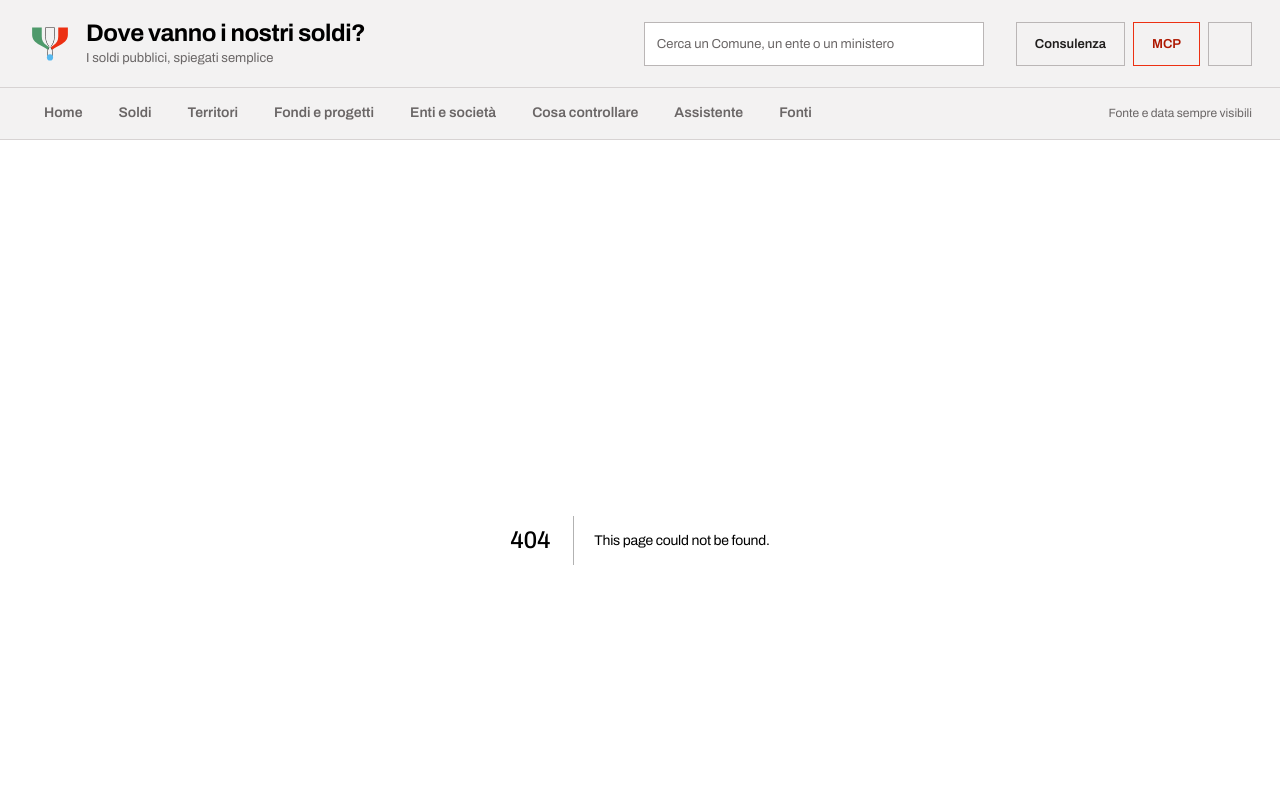
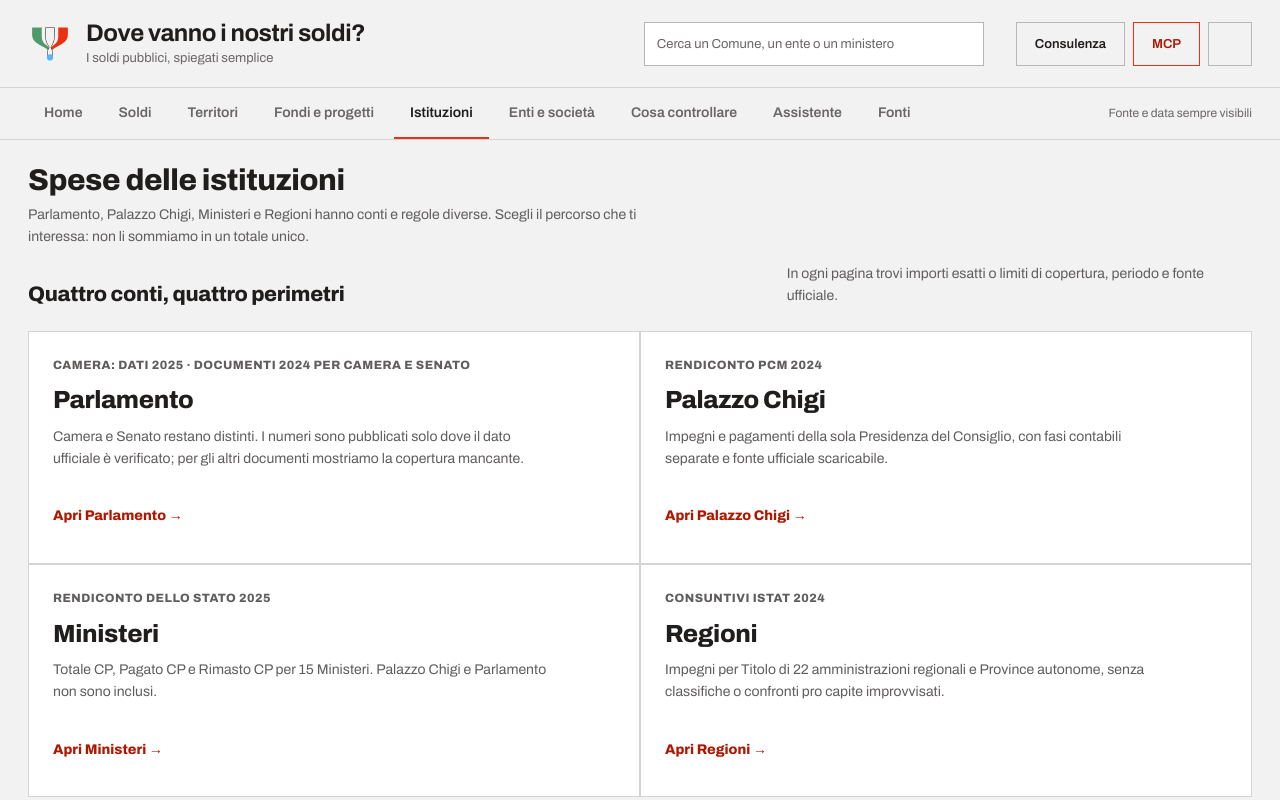
Before and after one commit to Elgabor/DoveVannoINostriSoldi, a Next.js app: page /istituzioni in a window 1280 px wide. Before the commit this address had no page. Shown: the top 800 px of the page. Built offline with nearby package versions, Linux system fonts and the light colour scheme; some icons are missing.

Commit message:
feat(ui): index institutional spending pages

```diff
--- /dev/null
+++ b/src/app/istituzioni/istituzioni.module.css
@@ -0,0 +1,68 @@
+.sectionHeader {
+  display: flex;
+  align-items: end;
+  justify-content: space-between;
+  gap: var(--space-6);
+  margin-block-end: var(--space-6);
+}
+
+.sectionHeader h2,
+.sectionHeader p {
+  margin: 0;
+}
+
+.sectionHeader p {
+  max-width: 58ch;
+  color: var(--color-neutral-700);
+}
+
+.grid {
+  display: grid;
+  grid-template-columns: repeat(2, minmax(0, 1fr));
+  gap: var(--space-5);
+  margin-block-end: var(--space-8);
+}
+
+.card {
+  display: flex;
+  flex-direction: column;
+  min-width: 0;
+  padding: var(--space-6);
+  border: 1px solid var(--color-neutral-300);
+  background: var(--color-raised);
+}
+
+.card > span {
+  color: var(--color-neutral-700);
+  font-size: 0.75rem;
+  font-weight: 800;
+  letter-spacing: 0.04em;
+  text-transform: uppercase;
+}
+
+.card h3 {
+  margin: var(--space-3) 0 0;
+  font-size: 1.55rem;
+}
+
+.card p {
+  max-width: 62ch;
+  margin: var(--space-3) 0 var(--space-6);
+  color: var(--color-neutral-700);
+}
+
+.card a {
+  width: fit-content;
+  min-height: 44px;
+  margin-block-start: auto;
+  padding-block: var(--space-3);
+  font-weight: 800;
+}
+
+@media (max-width: 760px) {
+  .sectionHeader,
+  .grid {
+    display: grid;
+    grid-template-columns: 1fr;
+  }
+}
--- /dev/null
+++ b/src/app/istituzioni/page.tsx
@@ -0,0 +1,81 @@
+import type { Metadata } from "next";
+import Link from "next/link";
+import styles from "./istituzioni.module.css";
+
+export const metadata: Metadata = {
+  title: "Spese delle istituzioni",
+  description:
+    "Quattro percorsi separati per Parlamento, Palazzo Chigi, Ministeri e Regioni, con periodo, perimetro e fonte visibili.",
+};
+
+const dossiers = [
+  {
+    href: "/parlamento",
+    title: "Parlamento",
+    period: "Camera: dati 2025 · documenti 2024 per Camera e Senato",
+    description:
+      "Camera e Senato restano distinti. I numeri sono pubblicati solo dove il dato ufficiale è verificato; per gli altri documenti mostriamo la copertura mancante.",
+  },
+  {
+    href: "/palazzo-chigi",
+    title: "Palazzo Chigi",
+    period: "Rendiconto PCM 2024",
+    description:
+      "Impegni e pagamenti della sola Presidenza del Consiglio, con fasi contabili separate e fonte ufficiale scaricabile.",
+  },
+  {
+    href: "/ministeri",
+    title: "Ministeri",
+    period: "Rendiconto dello Stato 2025",
+    description:
+      "Totale CP, Pagato CP e Rimasto CP per 15 Ministeri. Palazzo Chigi e Parlamento non sono inclusi.",
+  },
+  {
+    href: "/regioni",
+    title: "Regioni",
+    period: "Consuntivi Istat 2024",
+    description:
+      "Impegni per Titolo di 22 amministrazioni regionali e Province autonome, senza classifiche o confronti pro capite improvvisati.",
+  },
+] as const;
+
+export default function InstitutionsPage() {
+  return (
+    <main className="shell page">
+      <div className="page-intro">
+        <h1>Spese delle istituzioni</h1>
+        <p>
+          Parlamento, Palazzo Chigi, Ministeri e Regioni hanno conti e regole diverse.
+          Scegli il percorso che ti interessa: non li sommiamo in un totale unico.
+        </p>
+      </div>
+
+      <section aria-labelledby="percorsi-istituzionali">
+        <div className={styles.sectionHeader}>
+          <h2 id="percorsi-istituzionali">Quattro conti, quattro perimetri</h2>
+          <p>In ogni pagina trovi importi esatti o limiti di copertura, periodo e fonte ufficiale.</p>
+        </div>
+        <div className={styles.grid}>
+          {dossiers.map((dossier) => (
+            <article className={styles.card} key={dossier.href}>
+              <span>{dossier.period}</span>
+              <h3>{dossier.title}</h3>
+              <p>{dossier.description}</p>
+              <Link href={dossier.href} data-institution-link>
+                Apri {dossier.title} <span aria-hidden="true">→</span>
+              </Link>
+            </article>
+          ))}
+        </div>
+      </section>
+
+      <div className="notice">
+        <strong>Perché non c&apos;è un totale delle istituzioni</strong>
+        <p>
+          Periodi, perimetri e fasi contabili non coincidono. Sommarli produrrebbe un numero
+          fuorviante. I confronti restano dentro ogni fonte e solo tra grandezze compatibili.
+        </p>
+      </div>
+    </main>
+  );
+}
--- a/src/components/navigation.tsx
+++ b/src/components/navigation.tsx
@@ -11,9 +11,14 @@ import { REPO_URL } from "@/lib/site";
 
 const primary = [
   { href: "/", label: "Home" },
-  { href: "/spese", label: "Soldi", aliases: ["/stato", "/parlamento"] },
+  { href: "/spese", label: "Soldi", aliases: ["/stato"] },
   { href: "/territori", label: "Territori" },
   { href: "/coesione", label: "Fondi e progetti" },
+  {
+    href: "/istituzioni",
+    label: "Istituzioni",
+    aliases: ["/parlamento", "/palazzo-chigi", "/ministeri", "/regioni"],
+  },
   { href: "/enti", label: "Enti e società", aliases: ["/partecipazioni"] },
   { href: "/controlli", label: "Cosa controllare" },
   { href: "/assistente", label: "Assistente" },
```
Also changed, not shown: scripts/verify-institutional-ui.mjs (+27 -1 lines), 1 other file (tests, documents, lock files or other folders).
